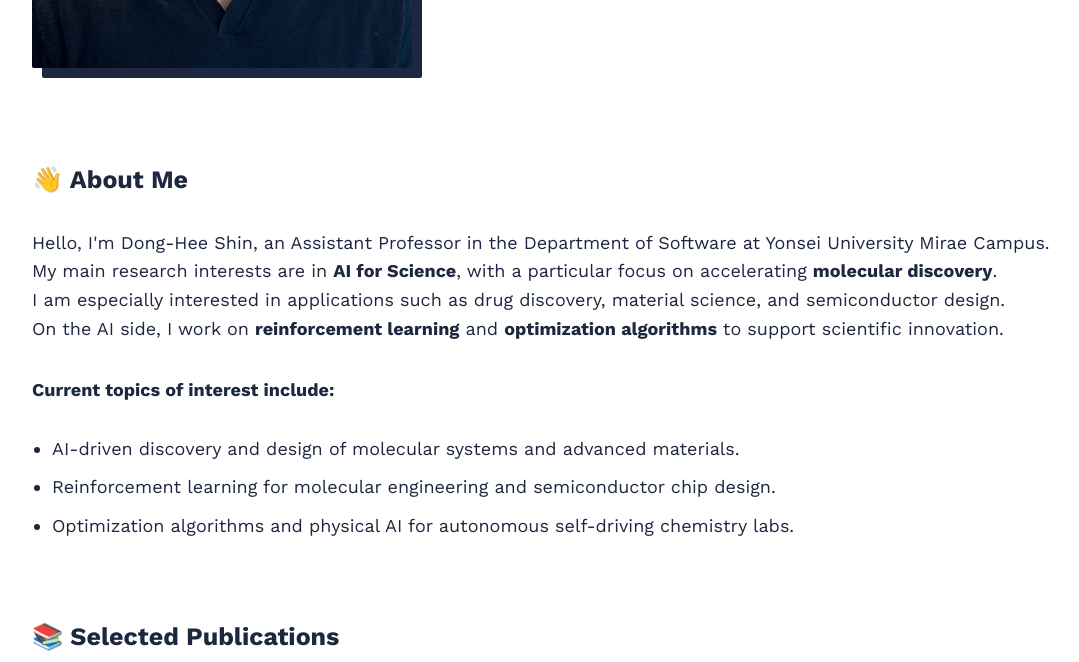
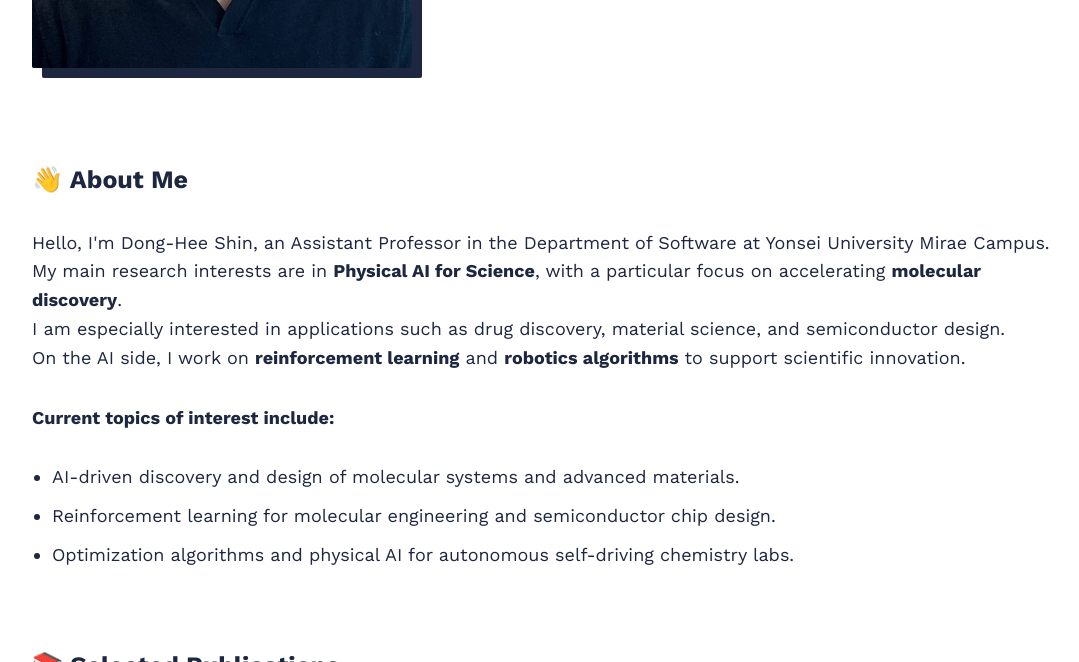
Before and after one commit to donghee-shin-page/donghee-shin-page.github.io, a Jekyll site: the page built from index.html, in a window 1280 px wide and 900 px high, scrolled down 562 px, cut to the strip 0-662 px from the top of the window. Shown: the whole strip, without its empty margins (88-1167 px from the left). Built offline with Jekyll 4.4.1, drawn with Linux system fonts in a browser that asks for light colours; nearby versions of some CDN libraries; the list of posts is cut into pages by our own code.

Commit message:
Update index.html

```diff
--- a/index.html
+++ b/index.html
@@ -11,10 +11,10 @@
 
   <p style="font-size: 18px; line-height: 1.6;">
     Hello, I'm Dong-Hee Shin, an Assistant Professor in the Department of Software at Yonsei University Mirae Campus.<br>
-    My main research interests are in <strong>AI for Science</strong>, with a particular focus on accelerating
+    My main research interests are in <strong>Physical AI for Science</strong>, with a particular focus on accelerating
     <strong>molecular discovery</strong>.<br>
     I am especially interested in applications such as drug discovery, material science, and semiconductor design.<br>
-    On the AI side, I work on <strong>reinforcement learning</strong> and <strong>optimization algorithms</strong>
+    On the AI side, I work on <strong>reinforcement learning</strong> and <strong>robotics algorithms</strong>
     to support scientific innovation.
   </p>
 
```
